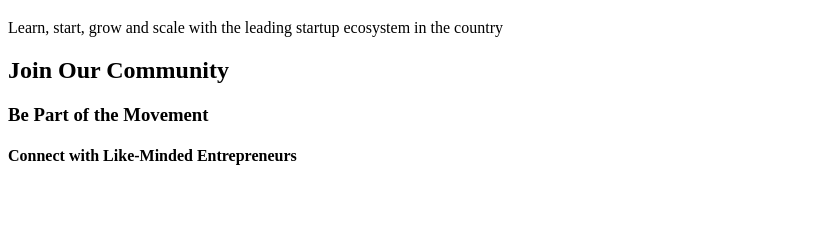
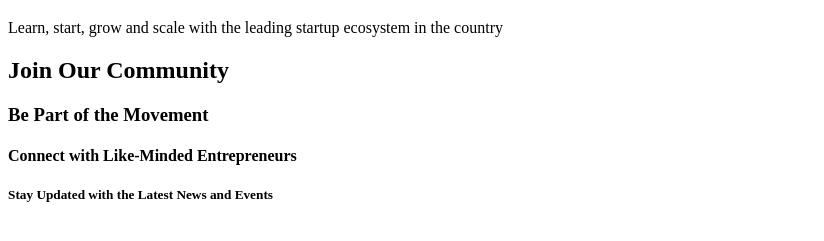
Before and after one commit to jaycek/Git-example-E75, a plain HTML site: page index.html in a window 1280 px wide. Shown: the part 61-302 px from the top of the page, without its empty margins (0-824 px from the left). Drawn offline with Linux system fonts and the light colour scheme.

Commit message:
Added h5

```diff
--- a/index.html
+++ b/index.html
@@ -13,5 +13,6 @@ Business Models</h1>
 <h2>Join Our Community  </h2>
 <h3>Be Part of the Movement</h3>
 <h4>Connect with Like-Minded Entrepreneurs</h4>
+<h5>Stay Updated with the Latest News and Events</h5>
 </body>
 </html>
```
